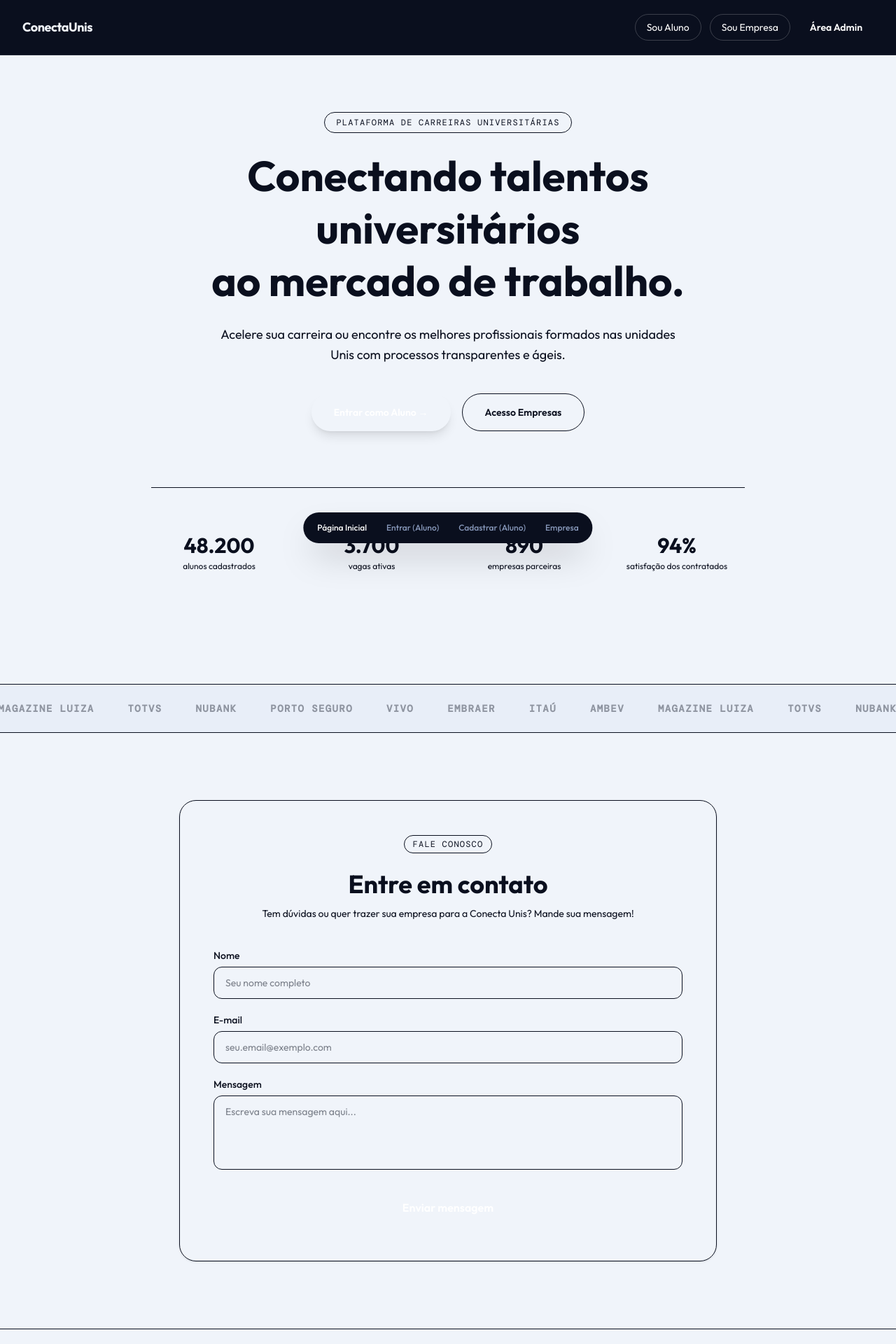
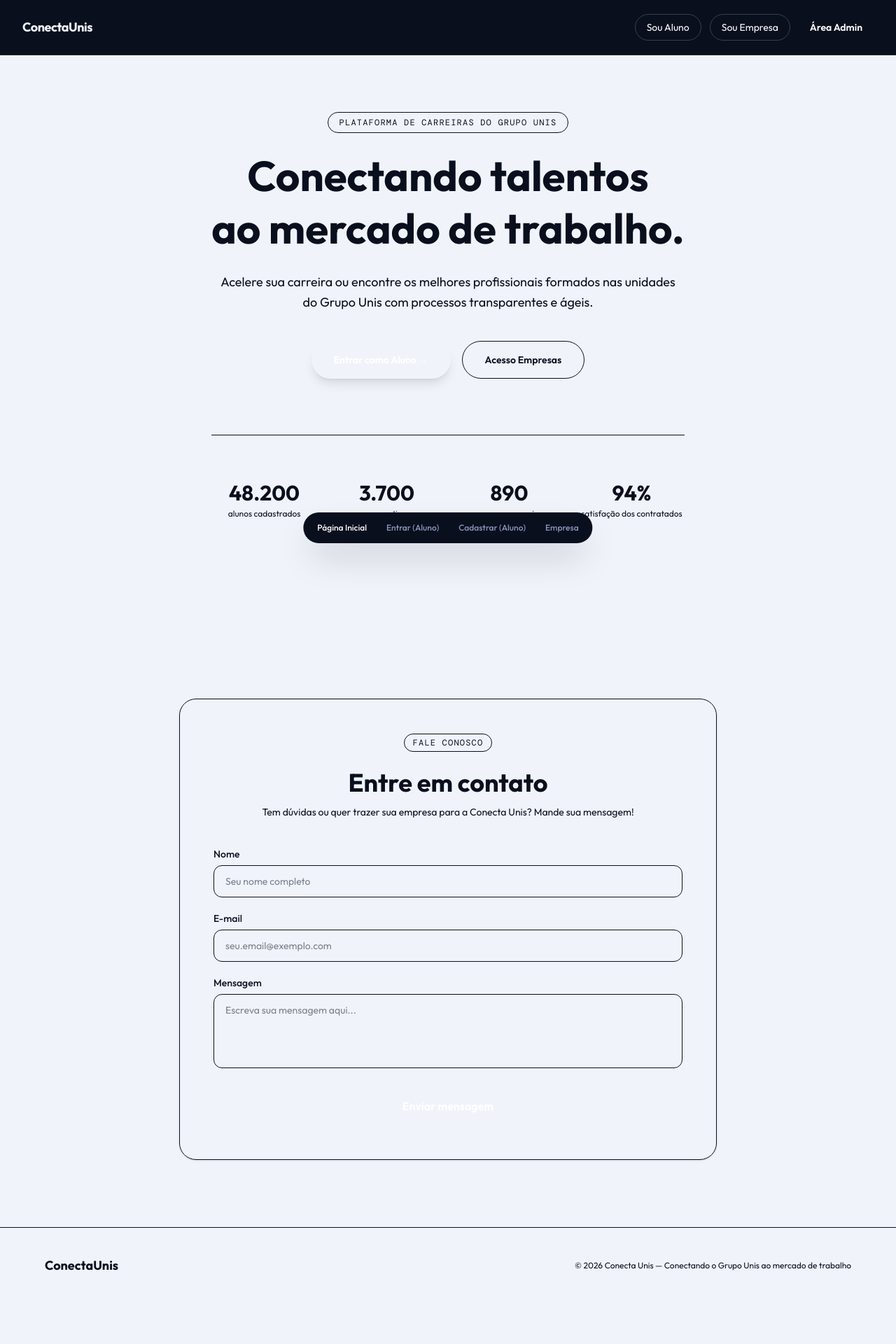
Before and after one commit to t-constantino/conecta-unis-2026, a React (Vite) app: page / in a window 1280 px wide. Shown: the top 1920 px of the page at 70% size. After the commit the page ends 1862 px from the top, so only its background shows below. Built offline with nearby package versions, Linux system fonts and the light colour scheme; the HTML template or start-up script is replaced by a standard one.

Commit message:
Refactor LandingPage component and update branding
Removed partners ticker section and updated text references to 'Grupo Unis'.

```diff
--- a/src/screens/LandingPage.tsx
+++ b/src/screens/LandingPage.tsx
@@ -5,10 +5,6 @@ type Screen = 'landing' | 'jobs' | 'profile' | 'dashboard' | 'student-login' | '
 interface Props {
   onNavigate: (s: Screen) => void
 }
-
-const partners = [
-  'Itaú', 'Ambev', 'Magazine Luiza', 'Totvs', 'Nubank', 'Porto Seguro', 'Vivo', 'Embraer',
-]
 
 const stats = [
   { value: '48.200', label: 'alunos cadastrados' },
@@ -95,15 +91,15 @@ export default function LandingPage({ onNavigate }: Props) {
       <section className="flex-1 flex flex-col justify-center items-center text-center px-6 py-32 md:py-40 max-w-4xl mx-auto">
         <span className="inline-block mb-6 text-xs font-mono tracking-widest uppercase px-4 py-1.5 rounded-full border"
           style={{ borderColor: 'var(--color-accent)', color: 'var(--color-accent)', fontFamily: 'var(--font-mono)' }}>
-          Plataforma de Carreiras Universitárias
+          Plataforma de Carreiras do Grupo Unis
         </span>
 
         <h1 className="text-4xl md:text-6xl font-bold leading-tight mb-6" style={{ fontFamily: 'var(--font-display)' }}>
-          Conectando talentos universitários <br />ao <span style={{ color: 'var(--color-accent)' }}>mercado de trabalho.</span>
+          Conectando talentos <br />ao <span style={{ color: 'var(--color-accent)' }}>mercado de trabalho.</span>
         </h1>
 
         <p className="text-base md:text-lg mb-10 max-w-2xl leading-relaxed" style={{ color: 'var(--color-muted-foreground)' }}>
-          Acelere sua carreira ou encontre os melhores profissionais formados nas unidades Unis com processos transparentes e ágeis.
+          Acelere sua carreira ou encontre os melhores profissionais formados nas unidades do Grupo Unis com processos transparentes e ágeis.
         </p>
 
         {/* Botões centrais de acesso rápido */}
@@ -135,17 +131,7 @@ export default function LandingPage({ onNavigate }: Props) {
         </div>
       </section>
 
-      {/* PARTNERS TICKER */}
-      <div className="py-6 border-y overflow-hidden" style={{ borderColor: 'var(--color-border)', background: 'var(--color-secondary)' }}>
-        <div className="flex gap-12 animate-[marquee_20s_linear_infinite] whitespace-nowrap">
-          {[...partners, ...partners].map((p, i) => (
-            <span key={i} className="text-sm font-semibold tracking-widest uppercase opacity-40"
-              style={{ fontFamily: 'var(--font-mono)' }}>{p}</span>
-          ))}
-        </div>
-      </div>
-
-      {/* CONTACT FORM SECTION (MANTIDA INTACTA) */}
+      {/* CONTACT FORM SECTION */}
       <section className="py-24 px-8 md:px-16 max-w-4xl mx-auto w-full">
         <div className="rounded-3xl p-8 md:p-12 border shadow-sm" style={{ borderColor: 'var(--color-border)', background: 'var(--color-card)' }}>
           <div className="text-center max-w-xl mx-auto mb-10">
@@ -214,17 +200,10 @@ export default function LandingPage({ onNavigate }: Props) {
             Conecta<span style={{ color: 'var(--color-accent)' }}>Unis</span>
           </span>
           <span className="text-xs" style={{ color: 'var(--color-muted-foreground)' }}>
-            © 2026 Conecta Unis — Conectando universidades ao mercado de trabalho
+            © 2026 Conecta Unis — Conectando o Grupo Unis ao mercado de trabalho
           </span>
         </div>
       </footer>
-
-      <style>{`
-        @keyframes marquee {
-          from { transform: translateX(0); }
-          to { transform: translateX(-50%); }
-        }
-      `}</style>
     </div>
   )
 }
```
